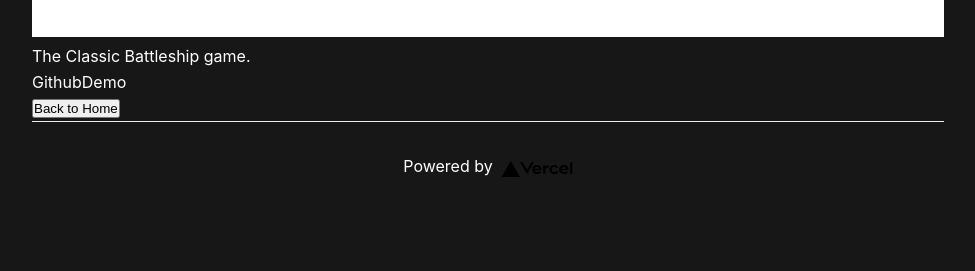
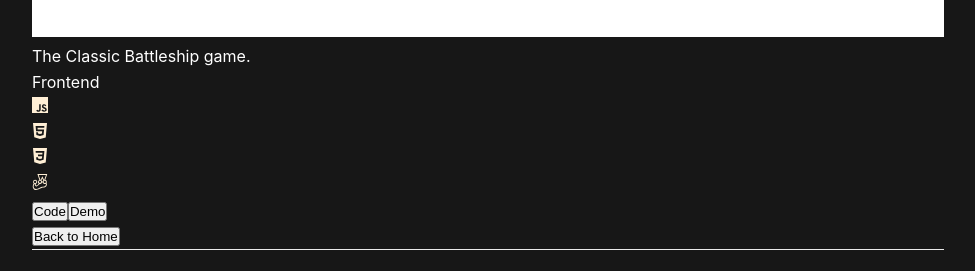
Before and after one commit to maj-rf/portfolio, a Next.js app: page /projects/Battleship in a window 1280 px wide. Shown: the part 581-852 px from the top of the page, without its empty margins (152-1127 px from the left). Before the commit the page ends 800 px from the top, so only its background shows below. Built offline with nearby package versions, Linux system fonts and the light colour scheme.

Commit message:
add Tags, wrap a tags with buttons

```diff
--- a/pages/projects/[id].tsx
+++ b/pages/projects/[id].tsx
@@ -3,7 +3,7 @@ import { useRouter } from 'next/router';
 import { projectdata } from '../../components/data/projectData';
 import { GetStaticProps } from 'next';
 import { projectType } from '../../components/types/projectTypes';
-
+import { Tags } from '../../components/project/Tags';
 type Props = {
   proj: projectType;
 };
@@ -39,13 +39,22 @@ const ProjectPage = ({ proj }: Props) => {
       <h1>{proj.title}</h1>
       <Image src={proj.image} alt={proj.title} />
       <p>{proj.description}</p>
+      <ul>
+        {proj.tags.map((tag) => {
+          return <Tags key={tag + proj.title} tag={tag} />;
+        })}
+      </ul>
       <div>
-        <a target="_blank" href={proj.repo} rel="noopener noreferrer">
-          Github
-        </a>
-        <a target="_blank" href={proj.live} rel="noopener noreferrer">
-          Demo
-        </a>
+        <button>
+          <a target="_blank" href={proj.repo} rel="noopener noreferrer">
+            Code
+          </a>
+        </button>
+        <button>
+          <a target="_blank" href={proj.live} rel="noopener noreferrer">
+            Demo
+          </a>
+        </button>
       </div>
       <button onClick={() => router.back()}>Back to Home</button>
     </div>
```
